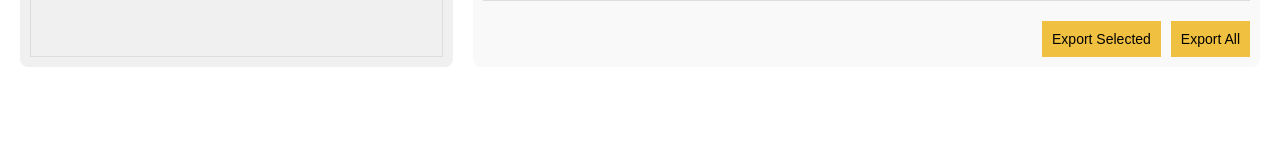
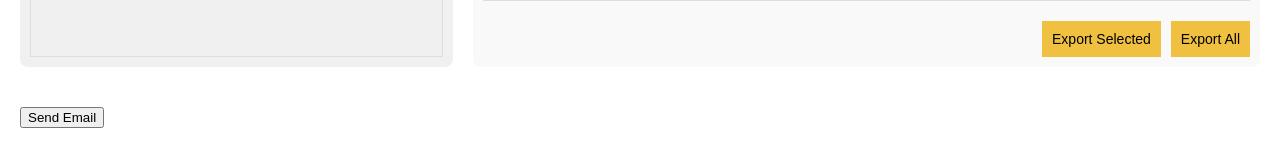
Before and after one commit to dinosauryeo/IT-project, a Flask app: page /student in a window 1280 px wide. Shown: the part 948-1096 px from the top of the page. Before the commit the page ends 1015 px from the top, so only its background shows below. Run offline with Flask 3, Linux system fonts and the light colour scheme.

Commit message:
restore the send-email button

```diff
--- a/templates/student.html
+++ b/templates/student.html
@@ -171,6 +171,12 @@
         </div>
     </div>
 
+    <div class="content">
+        <div class="container">
+            <button type="button" class="send-button" onclick="SendEmailToStudents()">Send Email</button>
+        </div>
+    </div>
+
     <script src="static/js/script2.js"></script>
 </body>
 </html>
```
